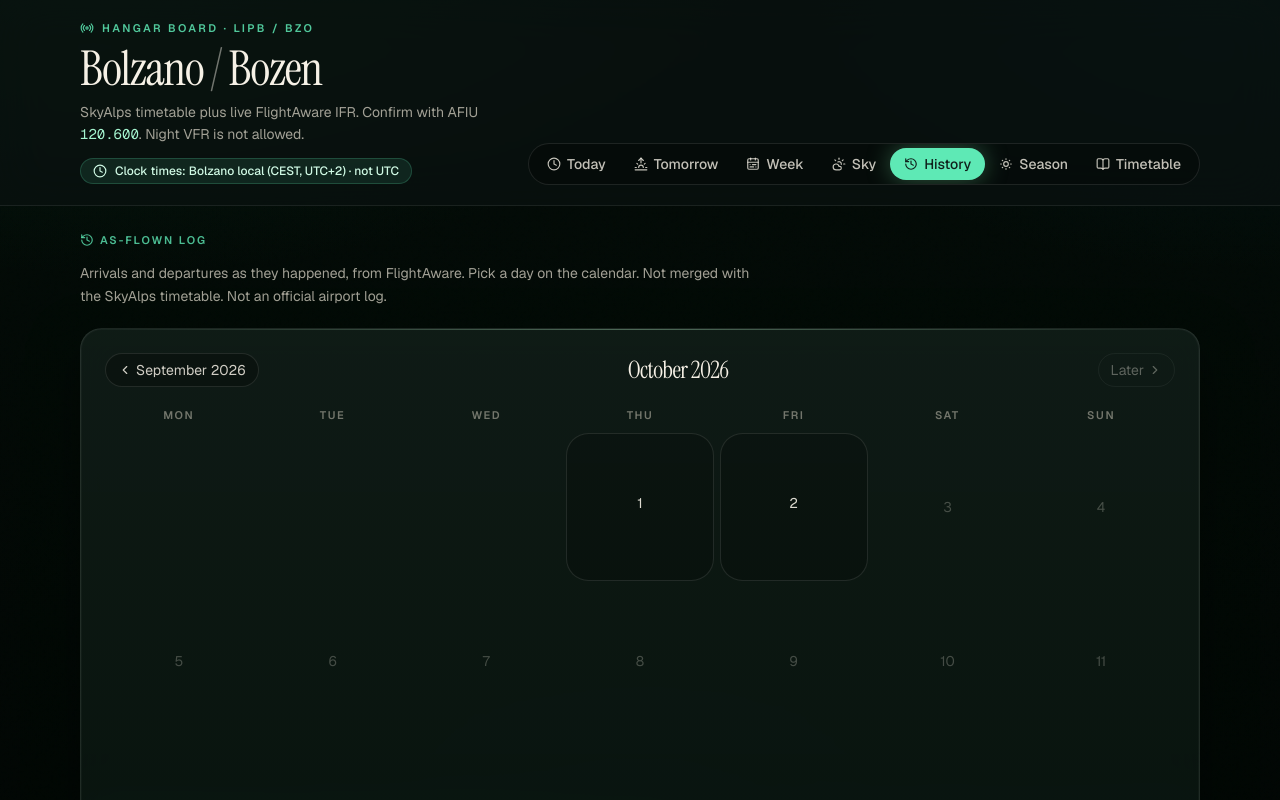
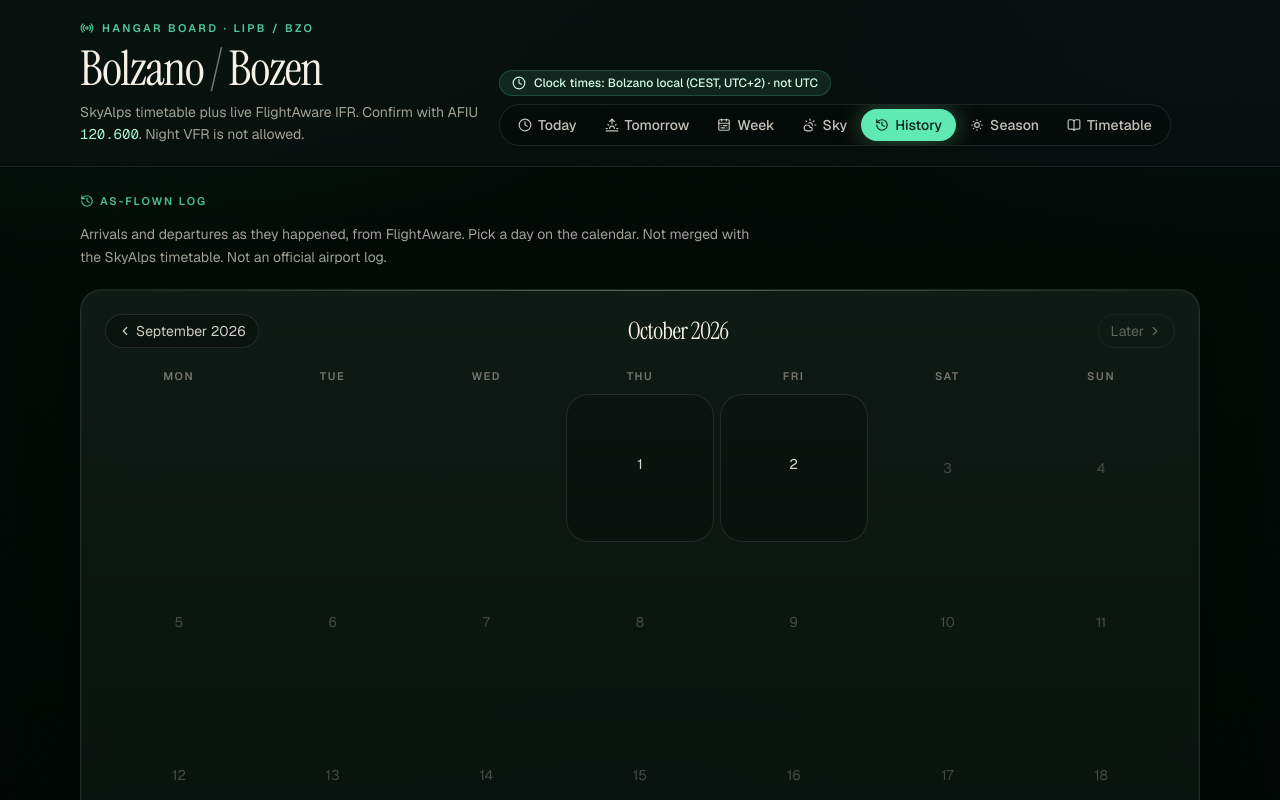
Before and after one commit to lukepower/lipb-flight-monitor, a Next.js app: page /history in a window 1280 px wide. Shown: the top 800 px of the page. Built offline with nearby package versions, Linux system fonts and the light colour scheme.

Commit message:
header: move clock panel into nav container
This improves the layout on wide screens.

```diff
--- a/src/components/site-header.tsx
+++ b/src/components/site-header.tsx
@@ -75,12 +75,12 @@ export function SiteHeader({
             <span className="font-mono text-emerald-200">{AFIU_FREQ}</span>.
             Night VFR is not allowed.
           </p>
+        </div>
+        <nav className="flex min-w-0 flex-wrap items-center gap-2">
           <p className="mt-3 inline-flex items-center gap-2 rounded-full border border-emerald-300/20 bg-emerald-300/10 px-3 py-1 text-xs font-medium text-emerald-100">
             <Clock className="size-3.5" />
             Clock times: {clockLegend()} · not UTC
           </p>
-        </div>
-        <nav className="flex flex-wrap items-center gap-2">
           <div className="flex overflow-x-auto rounded-full border border-white/10 bg-black/25 p-1">
             {links.map((link) => {
               const Icon = link.icon;
```
